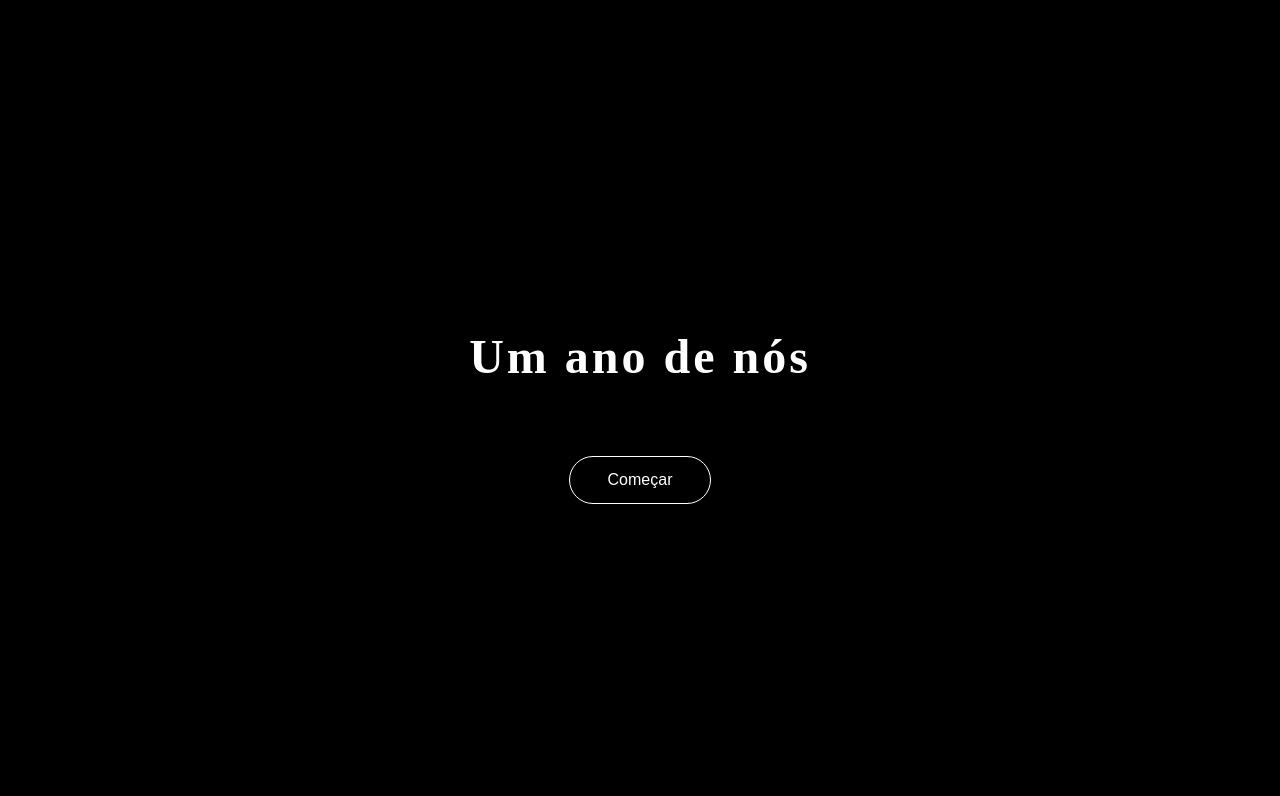
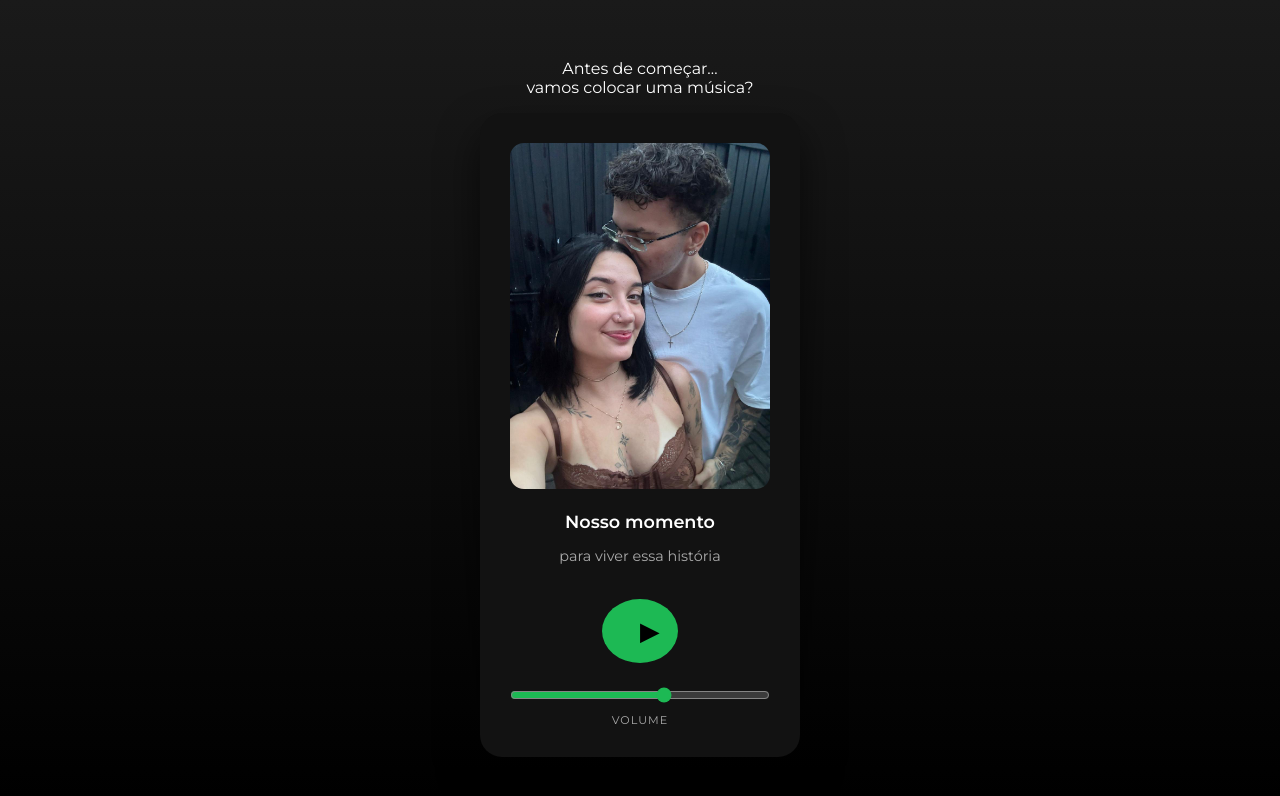
Before and after one commit to coutinhoow/Livia, a plain HTML site: page index.html in a window 1280 px wide. Both pictures are taken after a click on the button "Começar". Drawn offline with Linux system fonts and the light colour scheme; a web font is replaced by a local one.

Commit message:
Update index.html

```diff
--- a/index.html
+++ b/index.html
@@ -5,7 +5,7 @@
 <meta name="viewport" content="width=device-width, initial-scale=1.0">
 <title>Um ano de nós</title>
 
-<link href="https://fonts.googleapis.com/css2?family=Playfair+Display:ital,wght@0,500;0,700;1,500&family=Montserrat:wght@300;400;600&family=Italiana&family=Cormorant+Garamond:ital,wght@0,400;1,500&display=swap" rel="stylesheet">
+<link href="https://fonts.googleapis.com/css2?family=Italiana&family=Montserrat:wght@300;400;600&family=Playfair+Display:wght@500;700&family=Cormorant+Garamond:ital,wght@0,400;1,500&display=swap" rel="stylesheet">
 
 <style>
 * { box-sizing: border-box; }
@@ -18,18 +18,29 @@ body {
   overflow-x: hidden;
 }
 
-/* ===== INTRO ===== */
+/* TELAS FIXAS */
 .screen {
-  height: 100vh;
+  position: fixed;
+  inset: 0;
   display: flex;
   flex-direction: column;
   justify-content: center;
   align-items: center;
   text-align: center;
   padding: 20px;
+  background: #000;
+  opacity: 0;
+  pointer-events: none;
   transition: opacity 1s ease;
+  z-index: 10;
 }
 
+.screen.active {
+  opacity: 1;
+  pointer-events: auto;
+}
+
+/* INTRO */
 #intro h1 {
   font-family: 'Italiana', serif;
   font-size: 3rem;
@@ -37,7 +48,7 @@ body {
 }
 
 button {
-  margin-top: 40px;
+  margin-top: 30px;
   padding: 14px 38px;
   border-radius: 40px;
   border: 1px solid #fff;
@@ -53,15 +64,14 @@ button:hover {
   color: #000;
 }
 
-/* ===== SPOTIFY SCREEN ===== */
+/* TELA DA MÚSICA */
 #musicScreen {
-  display: none;
   background: linear-gradient(180deg, #1a1a1a, #000);
 }
 
 .spotify-card {
   background: #121212;
-  border-radius: 20px;
+  border-radius: 22px;
   padding: 30px;
   width: 90%;
   max-width: 320px;
@@ -70,13 +80,13 @@ button:hover {
 
 .spotify-card img {
   width: 100%;
-  border-radius: 12px;
-  margin-bottom: 20px;
+  border-radius: 14px;
+  margin-bottom: 18px;
 }
 
 .spotify-card h2 {
+  margin: 0;
   font-size: 1.1rem;
-  margin: 0;
 }
 
 .spotify-card p {
@@ -84,20 +94,45 @@ button:hover {
   color: #aaa;
 }
 
+/* PLAY */
 .play-btn {
-  margin-top: 25px;
-  width: 60px;
-  height: 60px;
+  margin-top: 20px;
+  width: 64px;
+  height: 64px;
   border-radius: 50%;
   background: #1db954;
   color: #000;
   border: none;
-  font-size: 1.5rem;
+  font-size: 1.6rem;
+  cursor: pointer;
 }
 
-/* ===== CONTEÚDO ===== */
+/* VOLUME */
+.volume-control {
+  margin-top: 22px;
+  display: flex;
+  flex-direction: column;
+  align-items: center;
+  gap: 8px;
+}
+
+.volume-control span {
+  font-size: 0.7rem;
+  color: #aaa;
+  letter-spacing: 1px;
+  text-transform: uppercase;
+}
+
+.volume-control input[type=range] {
+  width: 100%;
+  accent-color: #1db954;
+}
+
+/* CONTEÚDO */
 #content {
   display: none;
+  position: relative;
+  z-index: 1;
 }
 
 .section {
@@ -125,14 +160,14 @@ button:hover {
 }
 
 /* POSIÇÕES */
-.center { text-align: center; align-items: center; }
-.left { text-align: left; align-items: flex-start; }
-.right { text-align: right; align-items: flex-end; }
+.center { align-items: center; text-align: center; }
+.left { align-items: flex-start; text-align: left; }
+.right { align-items: flex-end; text-align: right; }
 
 /* LEGENDAS */
 .caption {
-  margin-top: 25px;
-  max-width: 620px;
+  margin-top: 24px;
+  max-width: 640px;
   font-family: 'Cormorant Garamond', serif;
   font-size: 1.5rem;
   font-style: italic;
@@ -183,7 +218,7 @@ video {
 </audio>
 
 <!-- INTRO -->
-<div id="intro" class="screen">
+<div id="intro" class="screen active">
   <h1>Um ano de nós</h1>
   <button onclick="goMusic()">Começar</button>
 </div>
@@ -196,7 +231,13 @@ video {
     <img src="foto-nossa.jpg">
     <h2>Nosso momento</h2>
     <p>para viver essa história</p>
+
     <button class="play-btn" onclick="startExperience()">▶</button>
+
+    <div class="volume-control">
+      <input type="range" min="0" max="1" step="0.01" value="0.6" onchange="setVolume(this.value)">
+      <span>volume</span>
+    </div>
   </div>
 </div>
 
@@ -256,10 +297,63 @@ video {
     <div class="photo-block">
       <img src="foto-bochecha.jpg" style="max-width: 350px;">
       <div class="caption">
-        A vida ao seu lado é mais leve e divertida…<br><br>
-        você é a minha pessoa preferida, a minha maior certeza.
+        A vida ao seu lado é mais leve e divertida, você é meu lugar favorito no mundo,
+        a minha pessoa preferida. Se existirem mais vidas depois dessa eu te escolheria
+        todas as vezes. você é a minha maior certeza.
+        <br><br>
         Esse é só o primeiro de muitos anos que ainda quero viver ao seu lado,
         juntinhos, você, nossos filhos, o Bento e eu.
         <br><br>
         Muito obrigado por tudo meu amor.<br>
-        <strong>EU TE AMO.<
+        <strong>EU TE AMO.</strong>
+      </div>
+    </div>
+  </section>
+
+  <div class="final">
+    compartilhar a vida com você é bom demais
+  </div>
+
+</div>
+
+<script>
+const intro = document.getElementById("intro");
+const musicScreen = document.getElementById("musicScreen");
+const content = document.getElementById("content");
+const music = document.getElementById("music");
+
+music.volume = 0.6;
+
+function setVolume(value) {
+  music.volume = value;
+}
+
+function goMusic() {
+  intro.classList.remove("active");
+  setTimeout(() => {
+    musicScreen.classList.add("active");
+  }, 600);
+}
+
+function startExperience() {
+  music.play().catch(()=>{});
+  musicScreen.classList.remove("active");
+  setTimeout(() => {
+    content.style.display = "block";
+  }, 600);
+}
+
+const blocks = document.querySelectorAll(".photo-block, .final");
+const observer = new IntersectionObserver(entries => {
+  entries.forEach(entry => {
+    if (entry.isIntersecting) {
+      entry.target.classList.add("visible");
+    }
+  });
+}, { threshold: 0.25 });
+
+blocks.forEach(el => observer.observe(el));
+</script>
+
+</body>
+</html>
```
